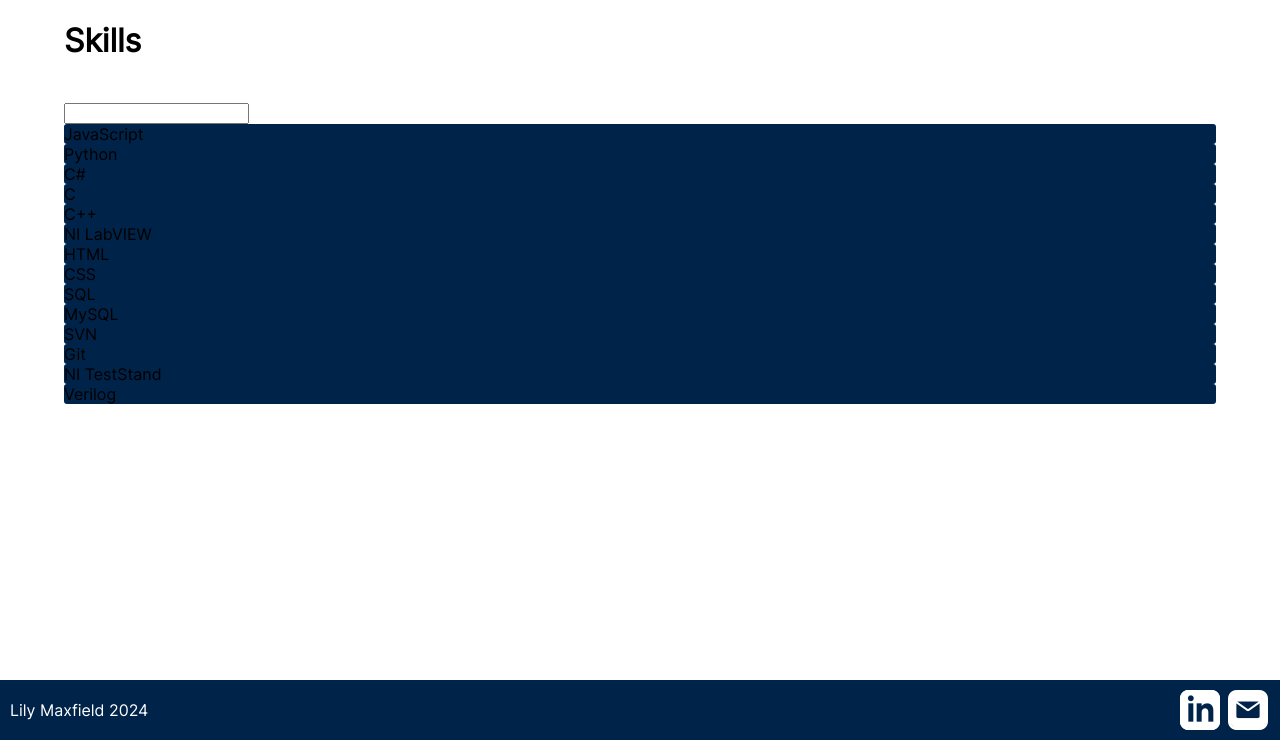
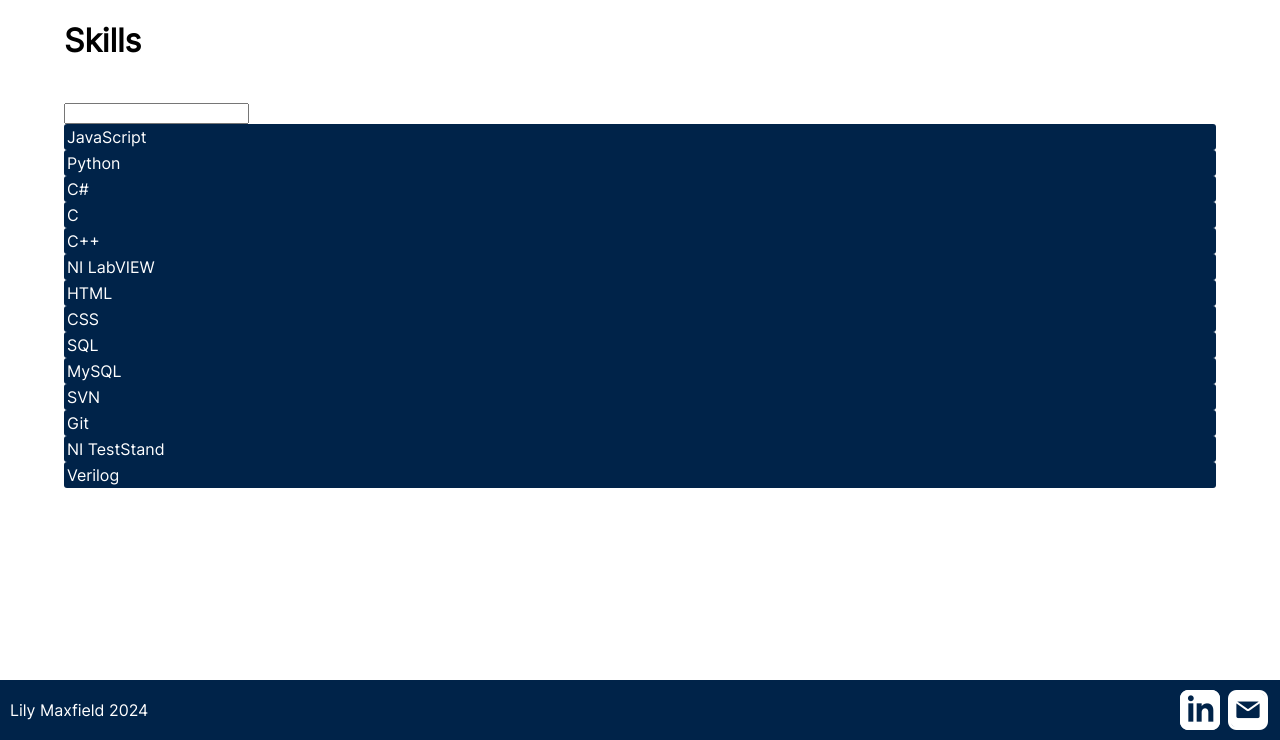
Before and after one commit to lily-maxfield/lminfo_site, a PHP site: page /views/skills/skills.html in a window 1280 px wide. Shown: the part 60-800 px from the top of the page. Run offline with PHP 8.4, Linux system fonts and the light colour scheme; some web fonts are replaced.

Commit message:
LM - Adjusting div positioning and colour

```diff
--- a/views/skills/skills.css
+++ b/views/skills/skills.css
@@ -1,5 +1,10 @@
+.skills-list {
+    flex-wrap: wrap;
+}
+
 .skill-bubble {
     background-color: #002349;
     border-radius: 3px;
-    flex-wrap: wrap;
+    padding: 3px;
+    color: white;
 }
--- a/views/skills/skills.html
+++ b/views/skills/skills.html
@@ -36,7 +36,7 @@
 
             <input />
 
-            <div id="skills-list">
+            <div id="skills-list" class="skills-list">
 
             </div>
         </div>
```
